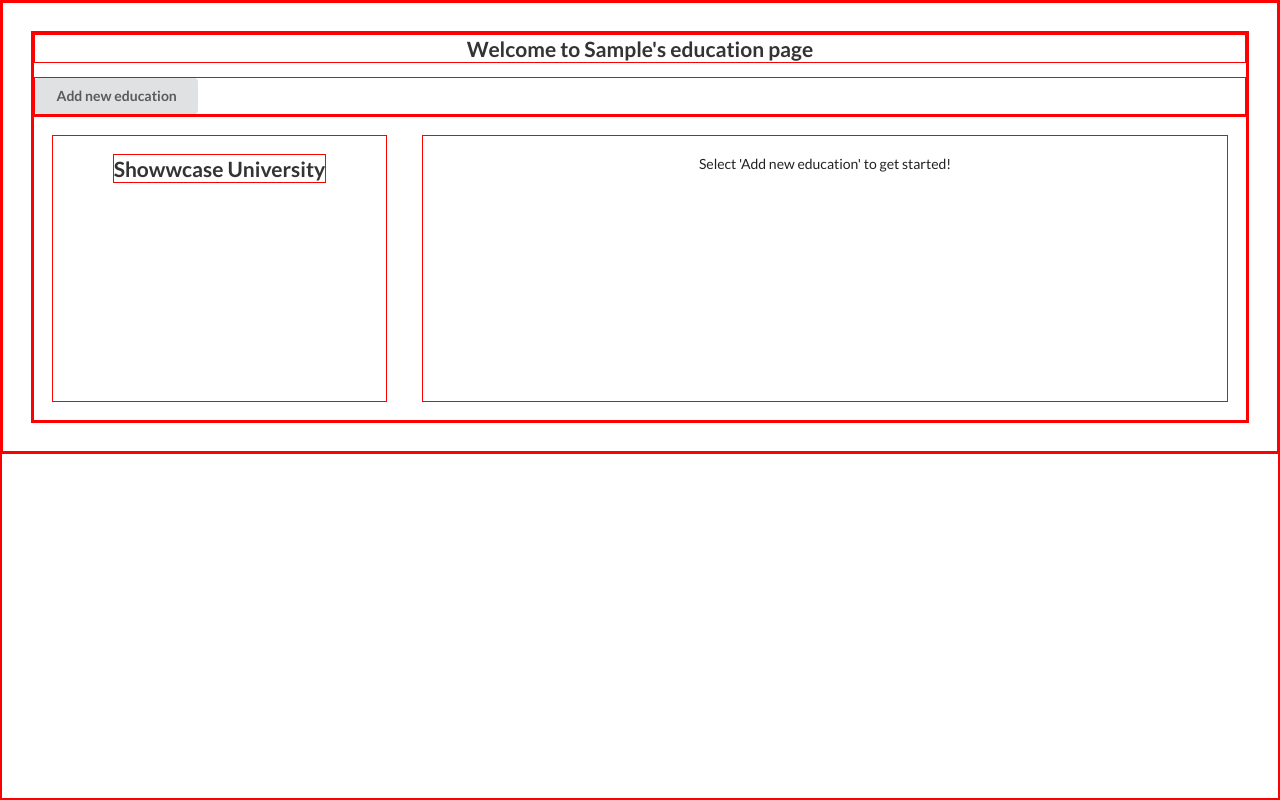
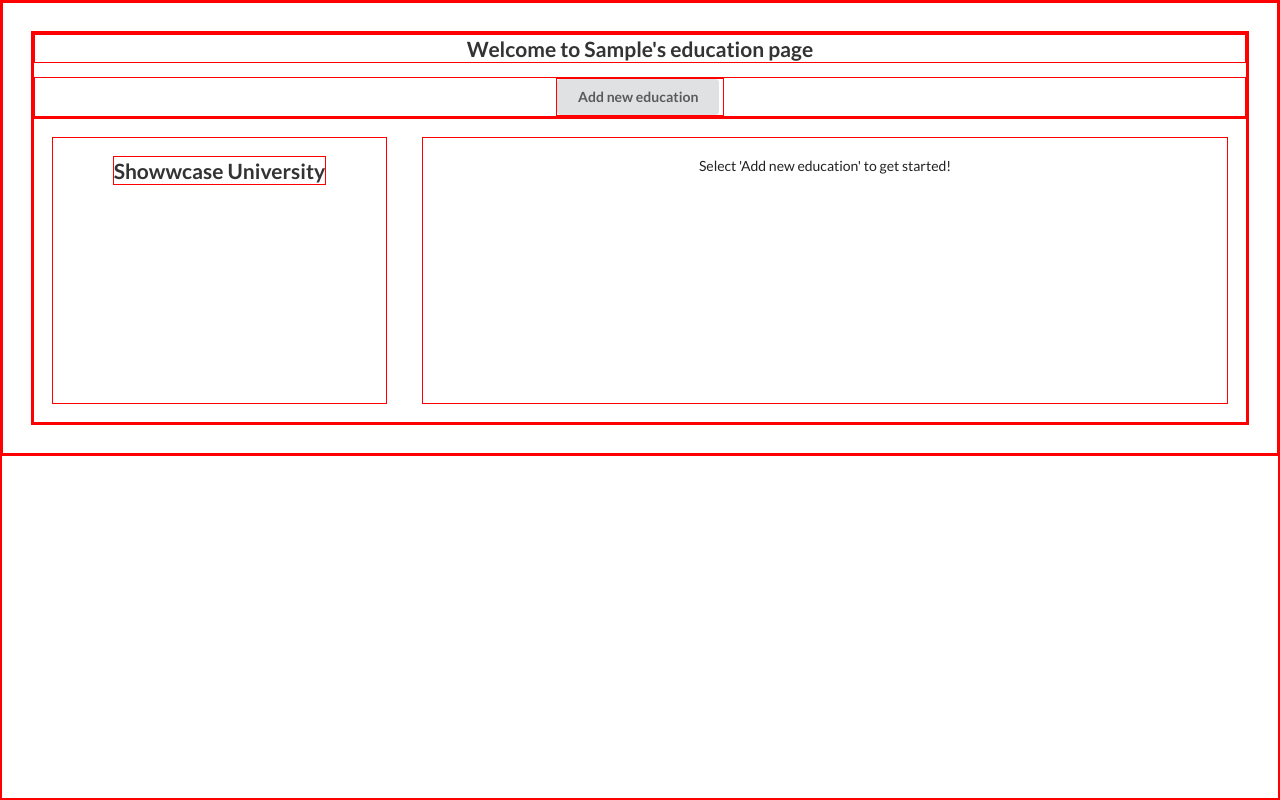
Before and after one commit to Tshamp7/react-challenge, a React (Create React App) app: page / in a window 1280 px wide. Both pictures are taken after typing "Sample" into the empty fields and a click on the input "Enter". Built offline with nearby package versions, Linux system fonts and the light colour scheme.

Commit message:
Add form validations for AddEduForm

```diff
--- a/src/components/AddEduForm.tsx
+++ b/src/components/AddEduForm.tsx
@@ -1,5 +1,6 @@
 import React, { useState } from "react";
-import { Container, Form, BoxTitle } from "../styles/styleComponents";
+import { BasicContainer, Form, BoxTitle } from "../styles/styleComponents";
+import ErrorMsg from "./ErrorMsg";
 
 interface Props {
   addEduItem: Function;
@@ -12,10 +13,19 @@ const AddEduForm = (props: Props) => {
   const [end, setEnd] = useState("");
   const [details, setDetails] = useState("");
 
+  const [showError, setShowError] = useState(false);
+
   const { addEduItem } = props;
 
   const handleSubmit = (event: React.FormEvent) => {
     event.preventDefault();
+
+    const fields = [title, institution, start, end, details];
+
+    if (fields.some((item) => item === "")) {
+      return setShowError(true);
+    }
+
     const eduItem = [
       {
         title,
@@ -29,7 +39,7 @@ const AddEduForm = (props: Props) => {
   };
 
   return (
-    <Container>
+    <BasicContainer>
       <BoxTitle>Add New Education</BoxTitle>
       <Form onSubmit={(event: React.FormEvent) => handleSubmit(event)}>
         <div className="ui input">
@@ -40,6 +50,7 @@ const AddEduForm = (props: Props) => {
             onChange={(e) => setTitle(e.target.value)}
           />
         </div>
+        <br />
         <div className="ui input">
           <input
             type="text"
@@ -48,6 +59,7 @@ const AddEduForm = (props: Props) => {
             onChange={(e) => setInst(e.target.value)}
           />
         </div>
+        <br />
         <div className="ui input">
           <input
             type="text"
@@ -56,6 +68,7 @@ const AddEduForm = (props: Props) => {
             onChange={(e) => setStart(e.target.value)}
           />
         </div>
+        <br />
         <div className="ui input">
           <input
             type="text"
@@ -64,6 +77,7 @@ const AddEduForm = (props: Props) => {
             onChange={(e) => setEnd(e.target.value)}
           />
         </div>
+        <br />
         <div className="ui input">
           <input
             type="text"
@@ -72,8 +86,15 @@ const AddEduForm = (props: Props) => {
             onChange={(e) => setDetails(e.target.value)}
           />
         </div>
+        <br />
+
+        <input className="ui button" type="submit" value="Enter" />
+        <br />
+        {showError ? (
+          <ErrorMsg message="Please Ensure All Fields Are Filled Out!" />
+        ) : null}
       </Form>
-    </Container>
+    </BasicContainer>
   );
 };
 
--- a/src/components/Education.tsx
+++ b/src/components/Education.tsx
@@ -5,6 +5,7 @@ import {
   EduSideBar,
   EduDisplay,
   BasicContainer,
+  ButtonContainer,
 } from "../styles/styleComponents";
 import EduDisplayDetail, { EducationItem } from "./EduDisplayDetail";
 import Modal from "react-modal";
@@ -46,10 +47,13 @@ const Education = ({ name }: Name) => {
       <BasicContainer>
         <BasicContainer>
           <BoxTitle>{`Welcome to ${name}'s education page`}</BoxTitle>
-          <div>
-            <button className="ui button" onClick={openModal}>
-              Add new education
-            </button>
+          <BasicContainer>
+            <ButtonContainer>
+              <button className="ui button" onClick={openModal}>
+                Add new education
+              </button>
+            </ButtonContainer>
+
             <Modal
               isOpen={modalIsOpen}
               onRequestClose={closeModal}
@@ -57,7 +61,7 @@ const Education = ({ name }: Name) => {
             >
               <AddEduForm addEduItem={addEduItem} />
             </Modal>
-          </div>
+          </BasicContainer>
         </BasicContainer>
         <BasicContainer row>
           <EduSideBar>
--- a/src/styles/styleComponents.js
+++ b/src/styles/styleComponents.js
@@ -140,6 +140,7 @@ export const EduDisplay = styled.div`
 export const BasicContainer = styled.div`
   display: flex;
   flex-direction: ${(props) => (props.row ? "row" : "column")};
+  justify-content: center;
   width: 100%;
   height: 100%;
 
@@ -147,3 +148,7 @@ export const BasicContainer = styled.div`
     flex-direction: column;
   }
 `;
+
+export const ButtonContainer = styled.div`
+  align-self: center;
+`;
```
Also changed, not shown: 1 other file (tests, documents, lock files or other folders).
